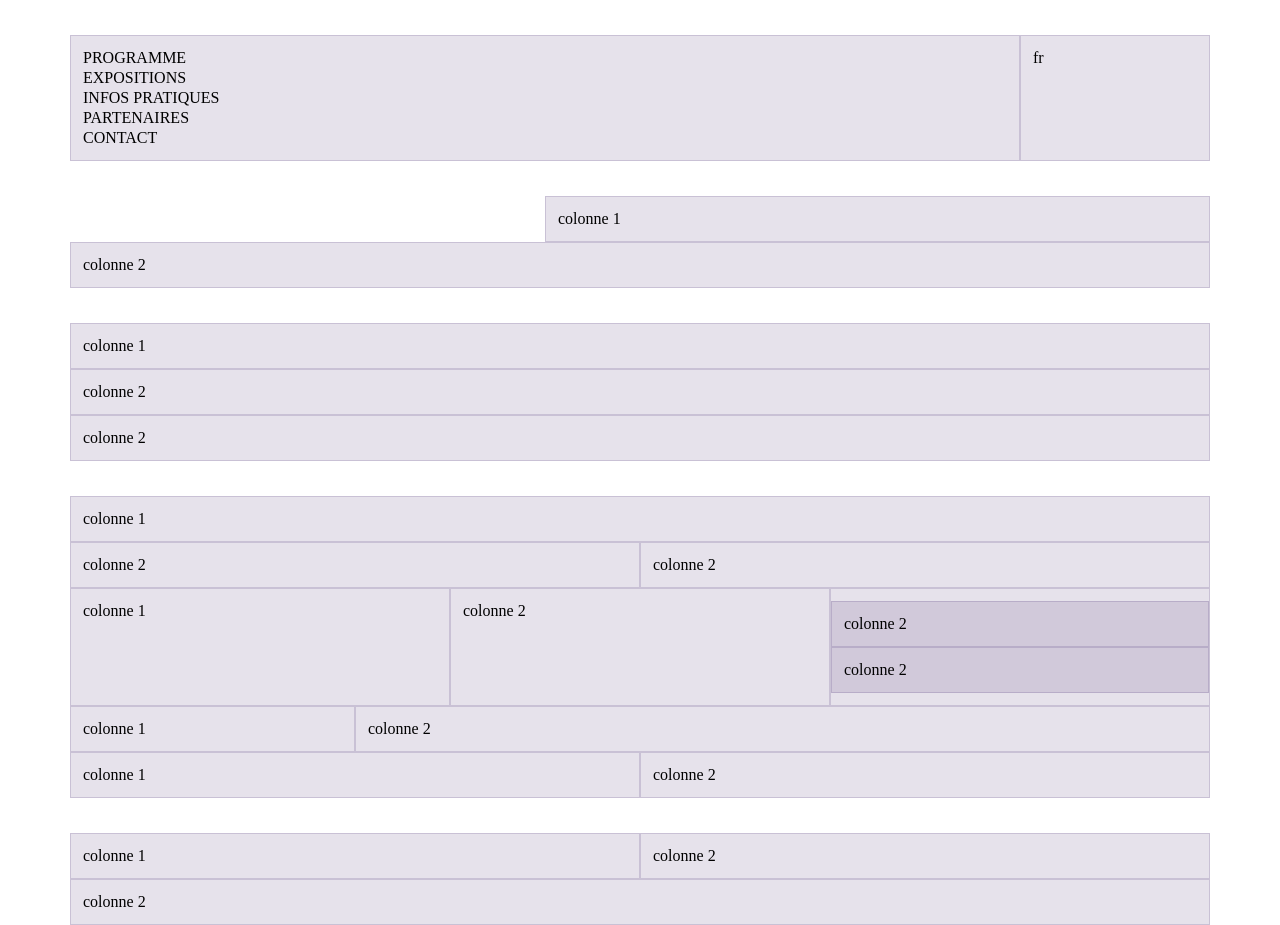
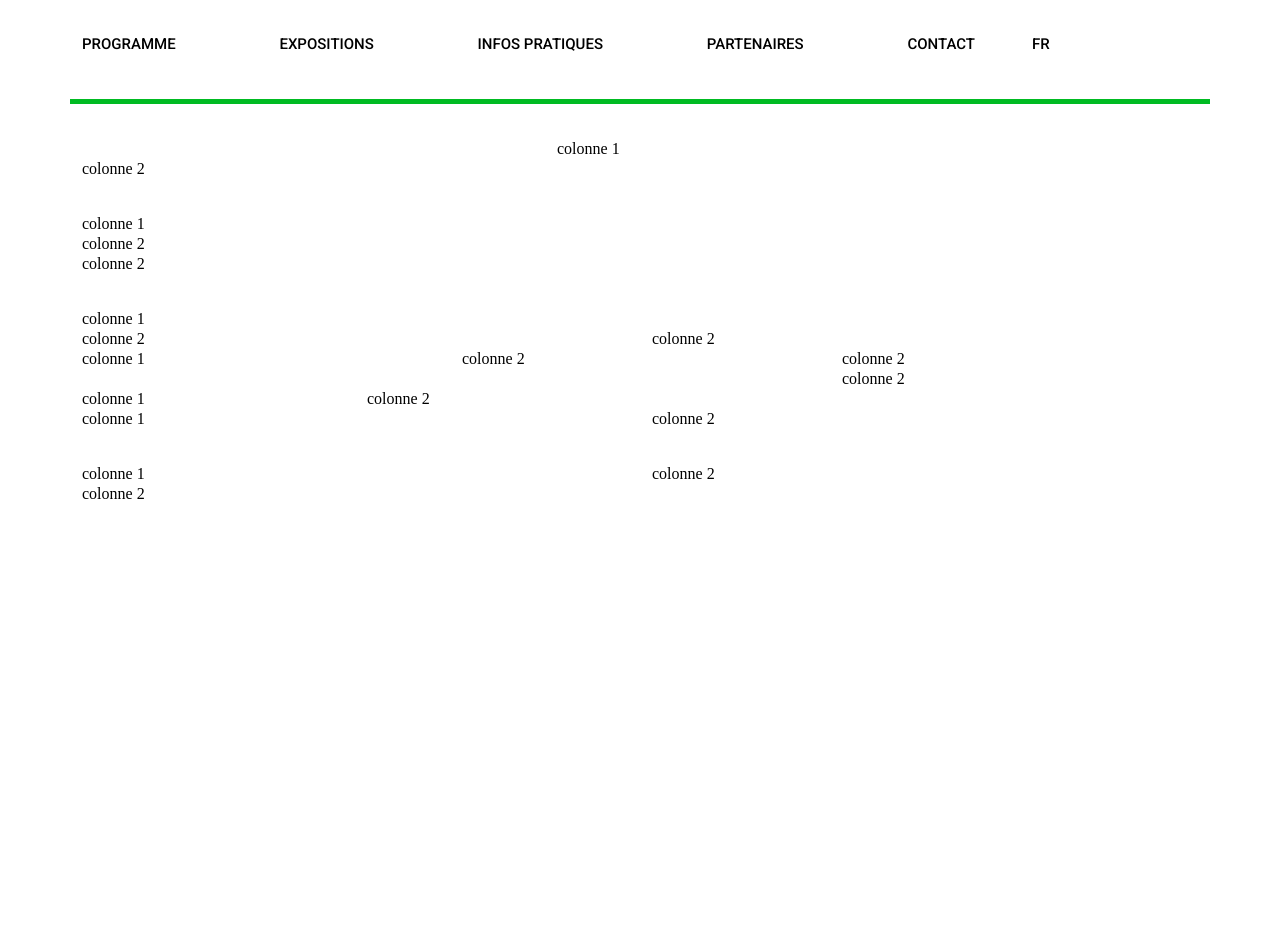
Before and after one commit to TafaniM/eikonica, a website built with Parcel: page src/index.html in a window 1280 px wide. After the commit the page ends 800 px from the top, so only its background shows below. Built offline with nearby package versions, Linux system fonts and the light colour scheme; a web font is replaced by a local one.

Commit message:
développement css header

```diff
--- a/src/index.html
+++ b/src/index.html
@@ -6,6 +6,11 @@
   <title>eikonica</title>
   <meta name="viewport" content="width=device-width, initial-scale=1.0" />
   <link rel="stylesheet" href="scss/main.scss" />
+  <link rel="preconnect" href="https://fonts.googleapis.com">
+  <link rel="preconnect" href="https://fonts.gstatic.com" crossorigin>
+  <link
+    href="https://fonts.googleapis.com/css2?family=Roboto:wght@500;900&family=Saira+Extra+Condensed:wght@500&display=swap"
+    rel="stylesheet">
 </head>
 
 <body>
@@ -13,14 +18,16 @@
     <div class="container">
       <div class="row">
         <div class="col-10">
-          <p>PROGRAMME</p>
-          <p>EXPOSITIONS</p>
-          <p>INFOS PRATIQUES</p>
-          <p>PARTENAIRES</p>
-          <p>CONTACT</p>
+          <p>programme</p>
+          <p>expositions</p>
+          <p>infos pratiques</p>
+          <p>partenaires</p>
+          <p>contact</p>
         </div>
         <div class="col-2">
-          <p>fr</p>
+          <div class="language">
+            <p>fr</p>
+          </div>
         </div>
         <div class="path"></div>
       </div>
--- a/src/scss/_base.scss
+++ b/src/scss/_base.scss
@@ -3,6 +3,9 @@
 // ==================================== */
 
 :root {
+  --black: #000000;
+  --white: #FFFFFF;
+  --green: #00BB22;
 }
 
 /* ====================================
--- a/src/scss/_layout.scss
+++ b/src/scss/_layout.scss
@@ -1,16 +1,16 @@
 @import "bootstrap/scss/bootstrap-grid";
 
-.row+.row {
-    margin-top: 16px;
-}
+// .row+.row {
+//     margin-top: 16px;
+// }
 
-.row>.col,
-.row>[class^=col-] {
-    padding-top: 12px;
-    padding-bottom: 12px;
-    background-color: rgba(86, 61, 124, .15);
-    border: 1px solid rgba(86, 61, 124, .2);
-}
+// .row>.col,
+// .row>[class^=col-] {
+//     padding-top: 12px;
+//     padding-bottom: 12px;
+//     background-color: rgba(86, 61, 124, .15);
+//     border: 1px solid rgba(86, 61, 124, .2);
+// }
 
 .container {
     margin-top: 35px;
--- a/src/scss/main.scss
+++ b/src/scss/main.scss
@@ -1,3 +1,3 @@
 @import "base";
 @import "layout";
-@import "modules/example";
+@import "modules/header";
--- /dev/null
+++ b/src/scss/modules/_header.scss
@@ -0,0 +1,20 @@
+.header {
+    font-family: 'Roboto', black;
+    text-transform: uppercase;
+    font-size: 15px;
+    white-space: nowrap;
+}
+
+.header p {
+    display: inline;
+    margin-right: 100px;
+}
+
+.language p {
+    margin-right: 0px;
+}
+
+.path {
+    border-top: 5px solid var(--green);
+    margin-top: 45px;
+}
```
Also changed, not shown: src/scss/modules/_example.scss (deleted).
